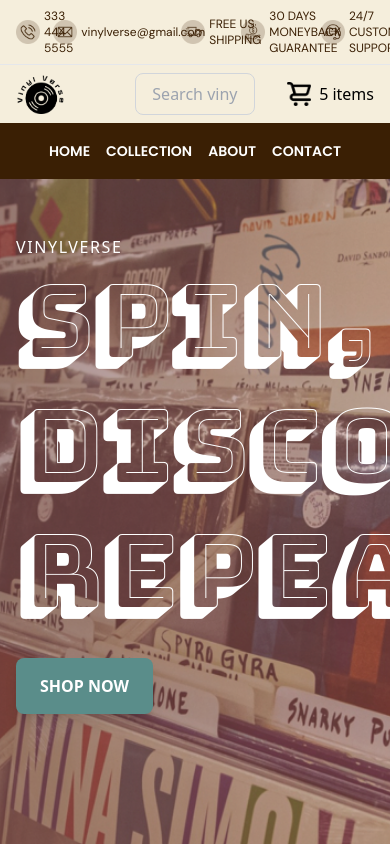
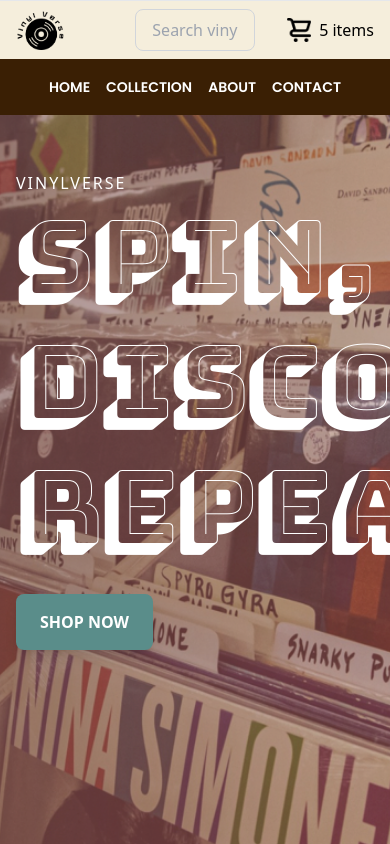
Before and after one commit to arenv07/VinylVerse, a React (Vite) app in the folder frontend/: page / in a window 390 px wide. Shown: the top 844 px of the page. Built offline with nearby package versions, Linux system fonts and the light colour scheme.

Commit message:
Mobile responsiveness

```diff
--- a/frontend/src/components/Navbar.jsx
+++ b/frontend/src/components/Navbar.jsx
@@ -11,7 +11,7 @@
 const Navbar = () => {
     return (
         <header>
-            <div className="announcement-bar text-xs mt-2 pb-2 flex justify-between px-4 sm:px-[5vw] md:px-[7vw] lg:px-[9vw] text-brown font-dmsans">
+            <div className="announcement-bar text-xs mt-2 pb-2 flex justify-between px-4 sm:px-[5vw] md:px-[7vw] lg:px-[9vw] text-brown font-dmsans lg:flex hidden">
                 <div className="left-col">
                     <ul class="announcement-bar-list flex gap-1 lg:gap-4">
                         <li class="flex items-center gap-1">
--- a/frontend/src/pages/Home.jsx
+++ b/frontend/src/pages/Home.jsx
@@ -8,7 +8,7 @@
       <img src={heroImg} alt="" className="absolute inset-0 object-cover w-full h-full" />
       <div className="relative z-10 max-w-2xl text-left px-4 sm:px-[5vw] md:px-[7vw] lg:px-[9vw] pt-14">
         <div>
-          <p className="text-white tracking-widest font-light text-[#D0D0D0]">VINYLVERSE</p>
+          <p className="text-white tracking-large font-extralight text-[#D0D0D0]">VINYLVERSE</p>
           <h1 className="font-bungee text-100 text-white leading-tight">SPIN, <br /> DISCOVER, <br /> REPEAT.</h1>
 
           {/* Hero button with hover effect */}
--- a/frontend/tailwind.config.js
+++ b/frontend/tailwind.config.js
@@ -18,6 +18,9 @@
       fontSize: {
         '100': '6.25rem',
       },
+      letterSpacing: {
+        large: '.125em',
+      },
     },
   },
   plugins: [],
```
